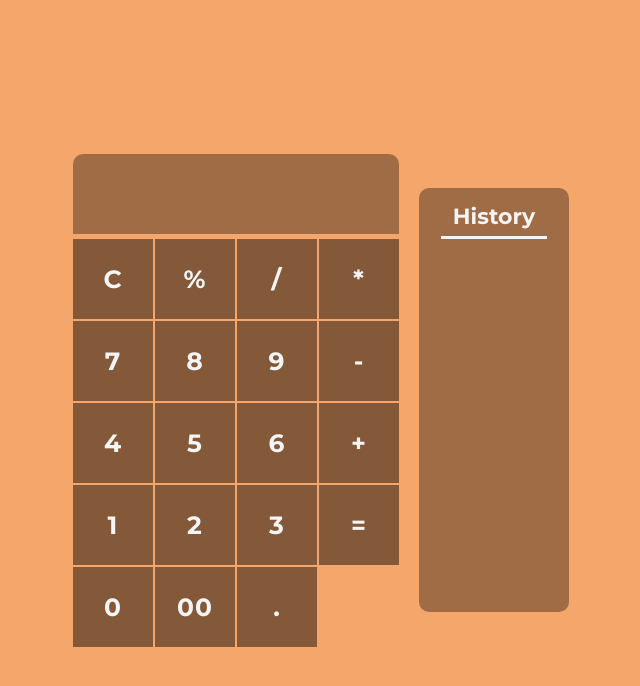
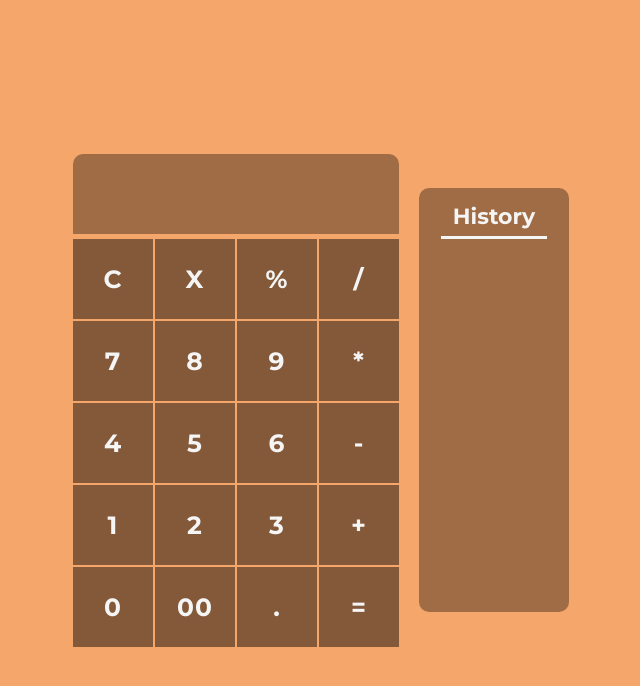
Before and after one commit to Osinek280/Calculator-App, a plain HTML site: page index.html in a window 1280 px wide. Shown: the whole page, without its empty margins (319-959 px from the left). Drawn offline with Linux system fonts and the light colour scheme.

Commit message:
correction number buttons

```diff
--- a/index.html
+++ b/index.html
@@ -20,24 +20,25 @@
             </div>
             <div class="panel">
                 <button class="clear">C</button>
+                <button class="replay">X</button>
                 <button class="operator">%</button>
                 <button class="operator">/</button>
-                <button class="operator">*</button>
                 <button class="number">7</button>
                 <button class="number">8</button>
                 <button class="number">9</button>
-                <button class="operator">-</button>
+                <button class="operator">*</button>
                 <button class="number">4</button>
                 <button class="number">5</button>
                 <button class="number">6</button>
-                <button class="operator">+</button>
+                <button class="operator">-</button>
                 <button class="number">1</button>
                 <button class="number">2</button>
                 <button class="number">3</button>
-                <button class="equals">=</button>
+                <button class="operator">+</button>
                 <button class="number">0</button>
                 <button class="number">00</button>
                 <button class="number">.</button>
+                <button class="equals">=</button>
             </div>
         </div>
         <div class="calculator-history">
@@ -50,8 +51,3 @@
     <script src="app.js"></script>
 </body>
 </html>
-
-<!-- <ul class="historyParent">
-    <li class="child">5 + 20 = 18</li>
-    <li class="child">5 + 20 = 18</li>
-</ul> -->
--- a/style.css
+++ b/style.css
@@ -46,11 +46,6 @@ body{
     width: 80px;
     height: 80px;
     letter-spacing: 1px;
-}
-
-.equals {
-    grid-row: -1/-3;
-    grid-column: -2/-1;
 }
 
 button:hover {
```
